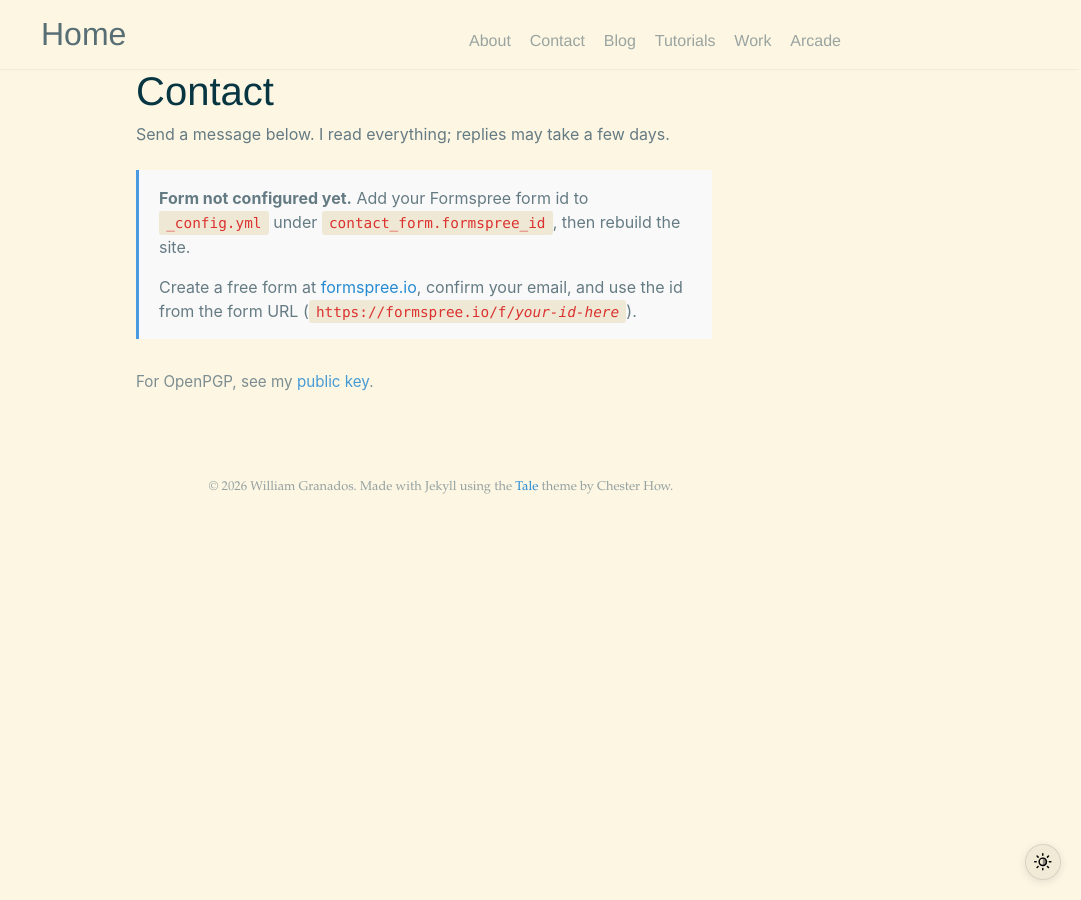
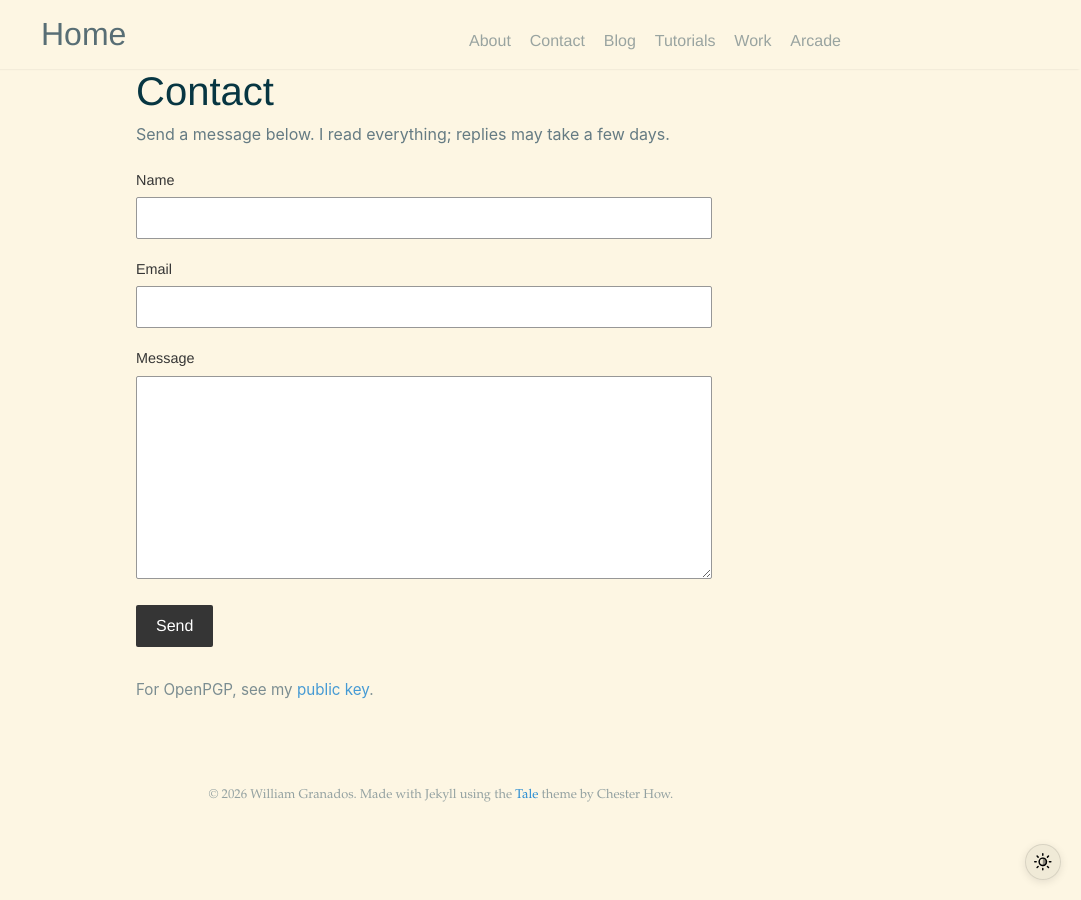
Before and after one commit to wgranados/wgranados.github.io, a Jekyll site: the page built from contact.html, in a window 1280 px wide. Shown: the whole page, without its empty margins (199-1280 px from the left). Built offline with Jekyll 4.4.1, drawn with Linux system fonts in a browser that asks for light colours; some of the changed lines change nothing that is shown.

Commit message:
Configure Formspree contact form id

```diff
--- a/_config.yml
+++ b/_config.yml
@@ -13,7 +13,7 @@ author:
 # Formspree: create a form at https://formspree.io/, verify your email, then paste the form id
 # (the segment after /f/ in the form endpoint URL). Leave empty to show setup instructions only.
 contact_form:
-  formspree_id: ""
+  formspree_id: "xlgoqawb"
 
 # Build settings
 markdown: kramdown
```
